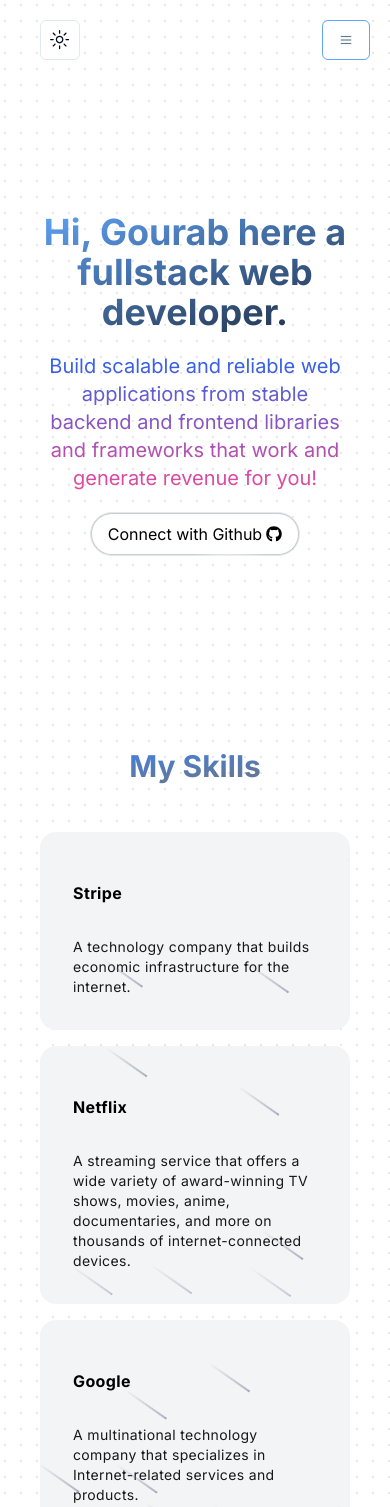
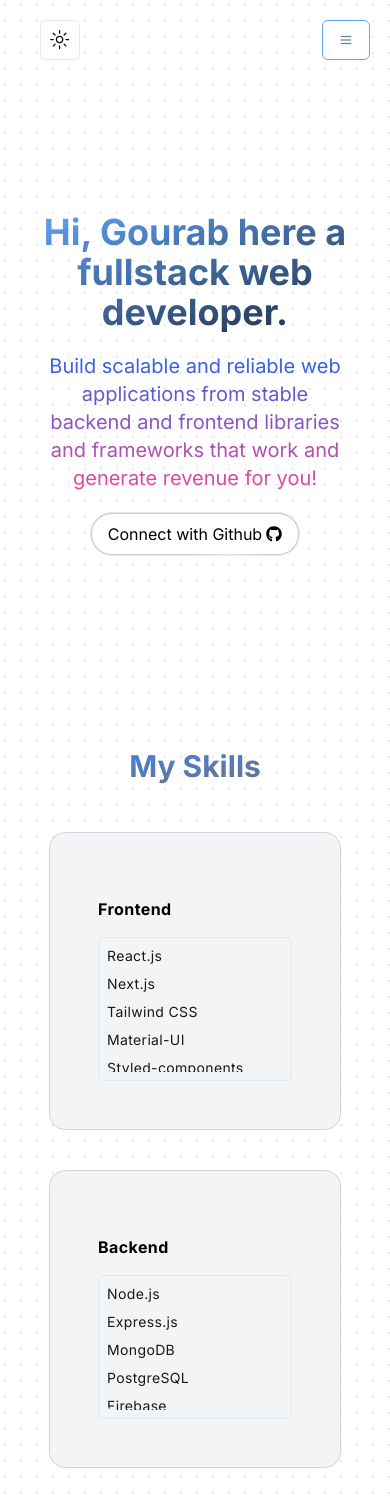
Before and after one commit to gourab8389/my-folio, a Next.js app: page / in a window 390 px wide. Shown: the top 1507 px of the page. Built offline with nearby package versions, Linux system fonts and the light colour scheme.

Commit message:
skills changes

```diff
--- a/app/admin/page.tsx
+++ b/app/admin/page.tsx
@@ -5,8 +5,8 @@
 
 const page = () => {
     return (
-        <main className="relative flex flex-col overflow-clip h-auto lg:h-auto w-full dark:bg-gray-700 bg-gray-50 dark:bg-grid-white/[0.2] bg-grid-black/[0.2]">
-            <div className="absolute pointer-events-none inset-0 flex items-center justify-center dark:bg-gray-700 bg-gray-200 [mask-image:radial-gradient(ellipse_at_center,transparent_20%,black)]"></div>
+        <main className="relative flex flex-col overflow-clip h-auto lg:h-auto w-full dark:bg-gray-700 bg-gray-50 dark:bg-grid-white/[0.1] bg-grid-black/[0.1]">
+            <div className="absolute flex items-center justify-center dark:bg-gray-700 bg-gray-200 [mask-image:radial-gradient(ellipse_at_center,transparent_20%,black)]"></div>
             <div className="flex mt-10 ml-20">
                 <Link href={'/'}>
                 <Button className='bg-black text-white font-semibold'>Back</Button>
--- a/components/card-hover-effect.tsx
+++ b/components/card-hover-effect.tsx
@@ -1,9 +1,9 @@
-"use client"
+// HoverEffect component
 import { cn } from "@/utils/cn";
 import { AnimatePresence, motion } from "framer-motion";
 import Link from "next/link";
 import { useState } from "react";
-import { Meteors } from "./meteors";
+import { ScrollArea } from "@/components/ui/scroll-area"; // Ensure you have this component
 
 export const HoverEffect = ({
   items,
@@ -11,8 +11,7 @@
 }: {
   items: {
     title: string;
-    description: string;
-    link: string;
+    list: string[];
   }[];
   className?: string;
 }) => {
@@ -21,22 +20,21 @@
   return (
     <div
       className={cn(
-        "grid grid-cols-1 md:grid-cols-2  lg:grid-cols-3  py-10",
+        "grid grid-cols-1 md:grid-cols-2 lg:grid-cols-3 py-10 gap-6",
         className
       )}
     >
       {items.map((item, idx) => (
-        <Link
-          href={item?.link}
-          key={`${item?.link}-${idx}`}
-          className="relative group  block p-2 h-full w-full"
+        <div
+          key={`${item.title}-${idx}`}
+          className="relative group block p-2 h-full w-full"
           onMouseEnter={() => setHoveredIndex(idx)}
           onMouseLeave={() => setHoveredIndex(null)}
         >
           <AnimatePresence>
             {hoveredIndex === idx && (
               <motion.span
-                className="absolute inset-0 h-full w-full bg-neutral-200 dark:bg-slate-800/[0.8] block  rounded-3xl"
+                className="absolute inset-0 h-full w-full bg-neutral-200 dark:bg-slate-800/[0.8] block rounded-3xl"
                 layoutId="hoverBackground"
                 initial={{ opacity: 0 }}
                 animate={{
@@ -52,14 +50,25 @@
           </AnimatePresence>
           <Card>
             <CardTitle>{item.title}</CardTitle>
-            <CardDescription>{item.description}</CardDescription>
+            <CardDescription>
+              <ScrollArea className="h-36 w-full rounded-md border p-2">
+                <div className="space-y-2">
+                  {item.list.map((skill, i) => (
+                    <div key={i} className="text-sm">
+                      {skill}
+                    </div>
+                  ))}
+                </div>
+              </ScrollArea>
+            </CardDescription>
           </Card>
-        </Link>
+        </div>
       ))}
     </div>
   );
 };
 
+// Card component
 export const Card = ({
   className,
   children,
@@ -70,18 +79,19 @@
   return (
     <div
       className={cn(
-        "rounded-2xl h-full w-full p-4 overflow-hidden border border-transparent dark:border-white/[0.2] group-hover:border-slate-700 relative z-20",
-        "bg-gray-100 dark:bg-gray-900",
+        "rounded-2xl h-full w-full p-8 overflow-hidden border border-gray-300 dark:border-white/[0.2] group-hover:border-slate-700 relative z-20",
+        "bg-gray-100 dark:bg-black",
         className
       )}
     >
       <div className="relative z-50">
         <div className="p-4">{children}</div>
-        <Meteors number={20} />
       </div>
     </div>
   );
 };
+
+// CardTitle component
 export const CardTitle = ({
   className,
   children,
@@ -90,11 +100,13 @@
   children: React.ReactNode;
 }) => {
   return (
-    <h4 className={cn(" font-bold tracking-wide mt-4","dark:text-zinc-100 text-black", className)}>
+    <h4 className={cn("font-bold tracking-wide mt-4", "dark:text-zinc-100 text-black", className)}>
       {children}
     </h4>
   );
 };
+
+// CardDescription component
 export const CardDescription = ({
   className,
   children,
@@ -103,13 +115,13 @@
   children: React.ReactNode;
 }) => {
   return (
-    <p
+    <div
       className={cn(
-        "mt-8 dark:text-zinc-400 text-zinc-900 tracking-wide leading-relaxed text-sm",
+        "mt-4 dark:text-zinc-400 text-zinc-900 tracking-wide leading-relaxed text-sm",
         className
       )}
     >
       {children}
-    </p>
+    </div>
   );
 };
--- /dev/null
+++ b/components/ui/hover-card.tsx
@@ -0,0 +1,29 @@
+"use client"
+
+import * as React from "react"
+import * as HoverCardPrimitive from "@radix-ui/react-hover-card"
+
+import { cn } from "@/lib/utils"
+
+const HoverCard = HoverCardPrimitive.Root
+
+const HoverCardTrigger = HoverCardPrimitive.Trigger
+
+const HoverCardContent = React.forwardRef<
+  React.ElementRef<typeof HoverCardPrimitive.Content>,
+  React.ComponentPropsWithoutRef<typeof HoverCardPrimitive.Content>
+>(({ className, align = "center", sideOffset = 4, ...props }, ref) => (
+  <HoverCardPrimitive.Content
+    ref={ref}
+    align={align}
+    sideOffset={sideOffset}
+    className={cn(
+      "z-50 w-64 rounded-md border bg-popover p-4 text-popover-foreground shadow-md outline-none data-[state=open]:animate-in data-[state=closed]:animate-out data-[state=closed]:fade-out-0 data-[state=open]:fade-in-0 data-[state=closed]:zoom-out-95 data-[state=open]:zoom-in-95 data-[side=bottom]:slide-in-from-top-2 data-[side=left]:slide-in-from-right-2 data-[side=right]:slide-in-from-left-2 data-[side=top]:slide-in-from-bottom-2",
+      className
+    )}
+    {...props}
+  />
+))
+HoverCardContent.displayName = HoverCardPrimitive.Content.displayName
+
+export { HoverCard, HoverCardTrigger, HoverCardContent }
--- /dev/null
+++ b/components/ui/scroll-area.tsx
@@ -0,0 +1,48 @@
+"use client"
+
+import * as React from "react"
+import * as ScrollAreaPrimitive from "@radix-ui/react-scroll-area"
+
+import { cn } from "@/lib/utils"
+
+const ScrollArea = React.forwardRef<
+  React.ElementRef<typeof ScrollAreaPrimitive.Root>,
+  React.ComponentPropsWithoutRef<typeof ScrollAreaPrimitive.Root>
+>(({ className, children, ...props }, ref) => (
+  <ScrollAreaPrimitive.Root
+    ref={ref}
+    className={cn("relative overflow-hidden", className)}
+    {...props}
+  >
+    <ScrollAreaPrimitive.Viewport className="h-full w-full rounded-[inherit]">
+      {children}
+    </ScrollAreaPrimitive.Viewport>
+    <ScrollBar />
+    <ScrollAreaPrimitive.Corner />
+  </ScrollAreaPrimitive.Root>
+))
+ScrollArea.displayName = ScrollAreaPrimitive.Root.displayName
+
+const ScrollBar = React.forwardRef<
+  React.ElementRef<typeof ScrollAreaPrimitive.ScrollAreaScrollbar>,
+  React.ComponentPropsWithoutRef<typeof ScrollAreaPrimitive.ScrollAreaScrollbar>
+>(({ className, orientation = "vertical", ...props }, ref) => (
+  <ScrollAreaPrimitive.ScrollAreaScrollbar
+    ref={ref}
+    orientation={orientation}
+    className={cn(
+      "flex touch-none select-none transition-colors",
+      orientation === "vertical" &&
+        "h-full w-2.5 border-l border-l-transparent p-[1px]",
+      orientation === "horizontal" &&
+        "h-2.5 flex-col border-t border-t-transparent p-[1px]",
+      className
+    )}
+    {...props}
+  >
+    <ScrollAreaPrimitive.ScrollAreaThumb className="relative flex-1 rounded-full bg-border" />
+  </ScrollAreaPrimitive.ScrollAreaScrollbar>
+))
+ScrollBar.displayName = ScrollAreaPrimitive.ScrollAreaScrollbar.displayName
+
+export { ScrollArea, ScrollBar }
--- a/data/index.ts
+++ b/data/index.ts
@@ -117,21 +117,39 @@
 
   export const skills = [
     {
-      title: "Stripe",
-      description:
-        "A technology company that builds economic infrastructure for the internet.",
-      link: "",
+      title: "Frontend",
+      list: [
+        "React.js",
+        "Next.js",
+        "Tailwind CSS",
+        "Material-UI",
+        "Styled-components",
+        "Context API",
+        "Axios",
+        "GitHub",
+      ],
     },
     {
-      title: "Netflix",
-      description:
-        "A streaming service that offers a wide variety of award-winning TV shows, movies, anime, documentaries, and more on thousands of internet-connected devices.",
-      link: "",
+      title: "Backend",
+      list: [
+        "Node.js",
+        "Express.js",
+        "MongoDB",
+        "PostgreSQL",
+        "Firebase",
+        "JWT (JSON Web Tokens)",
+        "OAuth2",
+        "Sentry",
+      ],
     },
     {
-      title: "Google",
-      description:
-        "A multinational technology company that specializes in Internet-related services and products.",
-      link: "",
-    }
+      title: "Others",
+      list: [
+        "DSA in C",
+        "Oops in Java",
+        "DBMS",
+        "OS",
+        "DAA",
+      ],
+    },
   ];
--- a/package.json
+++ b/package.json
@@ -11,9 +11,11 @@
   "dependencies": {
     "@formspree/react": "^2.5.1",
     "@radix-ui/react-dropdown-menu": "^2.1.1",
+    "@radix-ui/react-hover-card": "^1.1.1",
     "@radix-ui/react-icons": "^1.3.0",
     "@radix-ui/react-label": "^2.1.0",
     "@radix-ui/react-menubar": "^1.1.1",
+    "@radix-ui/react-scroll-area": "^1.1.0",
     "@radix-ui/react-slot": "^1.1.0",
     "@radix-ui/react-tabs": "^1.1.0",
     "@radix-ui/react-toast": "^1.2.1",
```
Also changed, not shown: app/components/Skills.tsx (+5 -2 lines), 1 other file (tests, documents, lock files or other folders).
